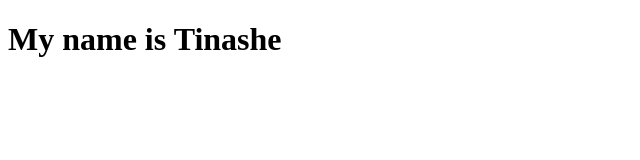
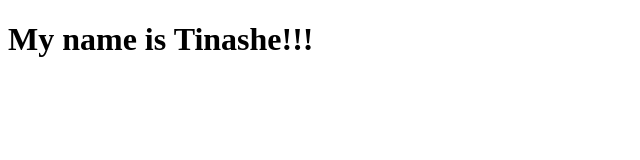
Before and after one commit to TeeHuncho/First-Github, a plain HTML site: page index.html in a window 1280 px wide. Shown: the full height of the page, 0-640 px from the left. Drawn offline with Linux system fonts and the light colour scheme.

Commit message:
fisrt commit

```diff
--- a/index.html
+++ b/index.html
@@ -7,6 +7,7 @@
     <title>Document</title>
 </head>
 <body>
-    <h1>My name is Tinashe</h1>
+    <h1>My name is Tinashe!!!
+    </h1>
 </body>
 </html>
```
